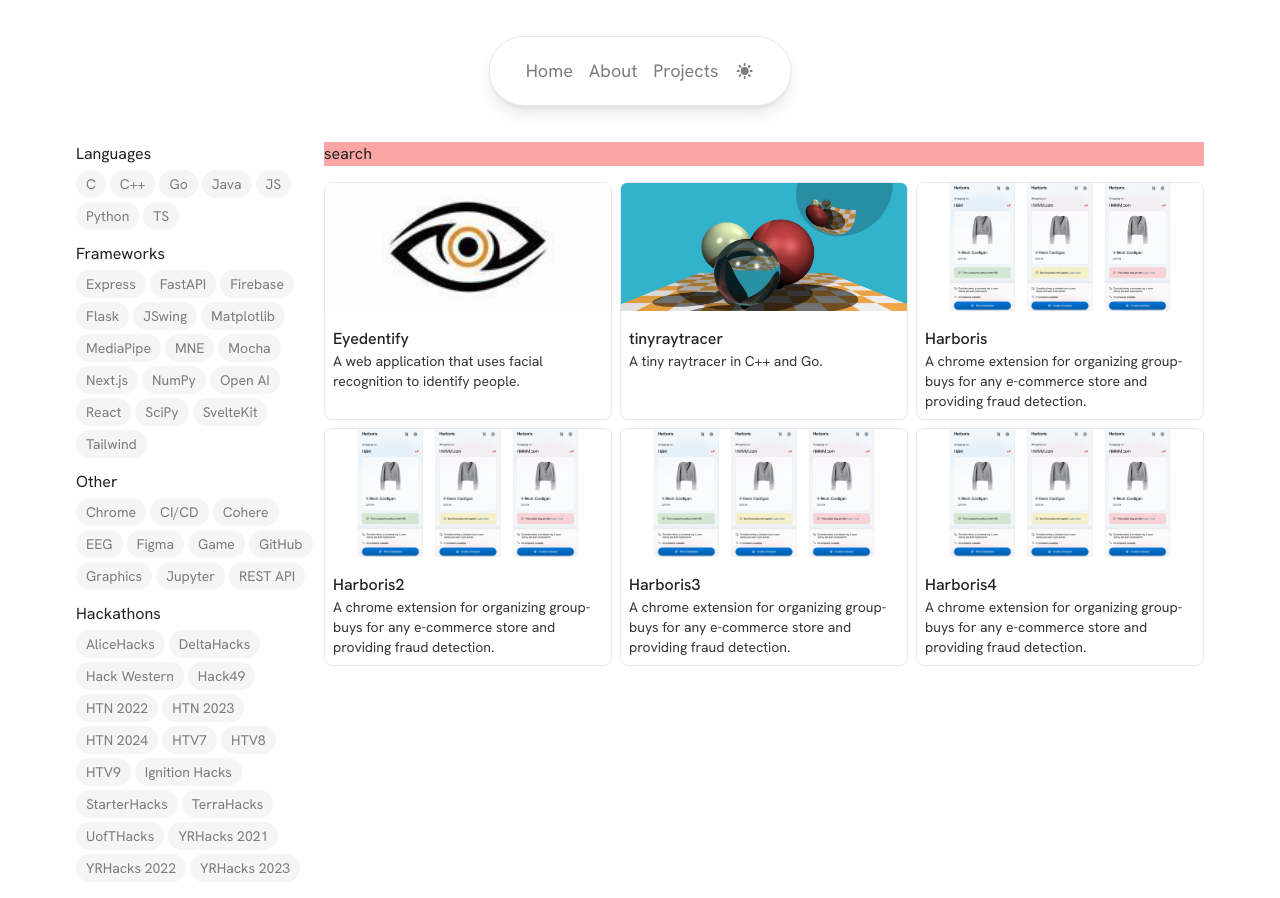
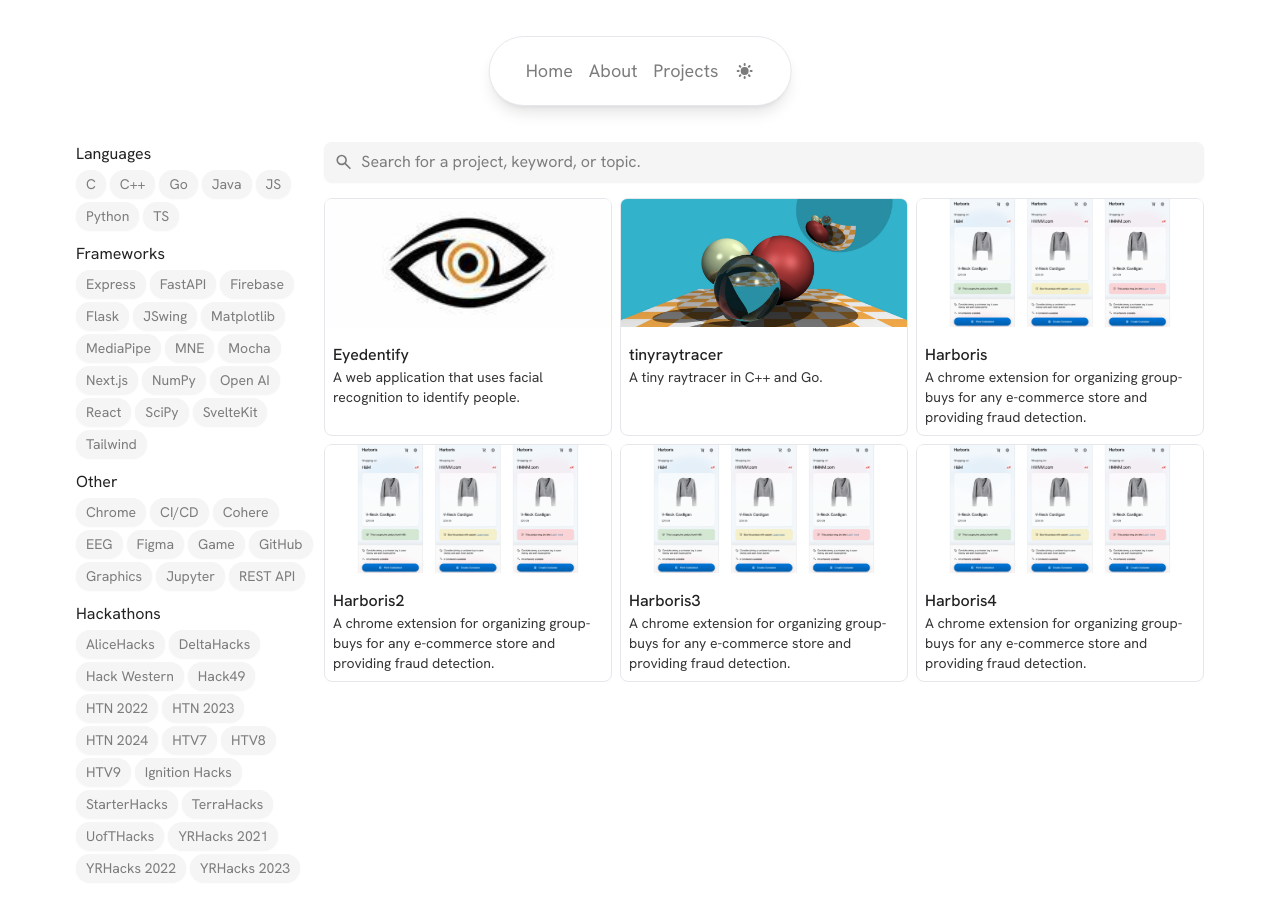
Before and after one commit to andrewchu16/andrewchu.ca, a Next.js app: page /projects in a window 1280 px wide. Built offline with nearby package versions, Linux system fonts and the light colour scheme.

Commit message:
Implement filtering by keyword and search query

```diff
--- a/src/app/projects/page.tsx
+++ b/src/app/projects/page.tsx
@@ -22,6 +22,8 @@ export default function Projects() {
     ),
   });
 
+  const [searchQuery, setSearchQuery] = useState("");
+
   return (
     <>
       <div className="pt-[126px] flex items-center justify-center">
@@ -30,8 +32,11 @@ export default function Projects() {
             <ProjectFilter filters={filters} setFilters={setFilters} />
           </div>
           <div className="flex flex-col gap-4">
-            <ProjectSearch />
-            <ProjectGallery />
+            <ProjectSearch
+              searchQuery={searchQuery}
+              setSearchQuery={setSearchQuery}
+            />
+            <ProjectGallery filters={filters} searchQuery={searchQuery} />
           </div>
         </div>
       </div>
--- /dev/null
+++ b/src/components/icons/SearchIcon.tsx
@@ -0,0 +1,11 @@
+export default function SearchIcon({ className }: { className?: string }) {
+  return (
+    <svg
+      className={className}
+      xmlns="http://www.w3.org/2000/svg"
+      viewBox="0 -960 960 960"
+    >
+      <path d="M784-120 532-372q-30 24-69 38t-83 14q-109 0-184.5-75.5T120-580q0-109 75.5-184.5T380-840q109 0 184.5 75.5T640-580q0 44-14 83t-38 69l252 252-56 56ZM380-400q75 0 127.5-52.5T560-580q0-75-52.5-127.5T380-760q-75 0-127.5 52.5T200-580q0 75 52.5 127.5T380-400Z" />
+    </svg>
+  );
+}
--- a/src/components/project-filter/ProjectFilter.tsx
+++ b/src/components/project-filter/ProjectFilter.tsx
@@ -24,7 +24,7 @@ function ProjectFilterCategory({
         {tags.map((tag: Tag) => (
           <label
             key={tag.long}
-            className={`text-sm rounded-full px-2.5 py-1 hover:text-body cursor-pointer ${
+            className={`text-sm rounded-full px-2.5 py-1 hover:text-body cursor-pointer shadow-sm ${
               filters[tag.long]
                 ? "dark:bg-neutral-600 bg-neutral-200 text-body"
                 : "dark:bg-neutral-700 bg-neutral-100 text-secondary"
--- a/src/components/project-gallery/ProjectGallery.tsx
+++ b/src/components/project-gallery/ProjectGallery.tsx
@@ -1,12 +1,41 @@
 import projects from "@/data/projects";
 import ProjectCard from "./components/ProjectCard";
+import { useEffect, useState } from "react";
 
-export default function ProjectGallery() {
+interface ProjectGalleryProps {
+  searchQuery: string;
+  filters: Record<string, boolean>;
+}
+
+export default function ProjectGallery({
+  searchQuery,
+  filters,
+}: ProjectGalleryProps) {
+  const [filteredProjects, setFilteredProjects] = useState(projects);
+
+  useEffect(() => {
+    const newFilteredProjects = projects.filter((project) => {
+      const matchesSearchQuery =
+        searchQuery === "" ||
+        project.name.toLowerCase().includes(searchQuery.toLowerCase()) ||
+        project.tags.some((tag) => tag.long.toLowerCase().includes(searchQuery.toLowerCase()));
+
+      const matchesFilters =
+        project.tags.some((tag) => filters[tag.long]) ||
+        Object.values(filters).every((value) => !value);
+
+      return matchesSearchQuery && matchesFilters;
+    });
+
+    setFilteredProjects(newFilteredProjects);
+  }, [searchQuery, filters]);
+
   return (
     <div className="grid lg:grid-cols-3 gap-2 sm:grid-cols-2 grid-cols-1">
-      {projects.map((project) => (
+      {filteredProjects.map((project) => (
         <ProjectCard project={project} key={project.name} />
       ))}
+      <div className="lg:min-w-72 lg:max-w-72 w-full max-w-84"></div>
     </div>
   );
 }
--- a/src/components/project-gallery/components/ProjectCard.tsx
+++ b/src/components/project-gallery/components/ProjectCard.tsx
@@ -4,7 +4,7 @@ import Image from "next/image";
 
 export default function ProjectCard({ project }: { project: Project }) {
   return (
-    <div className="rounded-lg flex flex-col lg:max-w-72 w-full max-w-84 dark:border-0 dark:shadow-sm dark:shadow-neutral-700 border dark:border-secondary gap-2">
+    <div className="rounded-lg flex flex-col lg:min-w-72 lg:max-w-72 w-full max-w-84 dark:border-0 dark:shadow-sm dark:shadow-neutral-700 border dark:border-secondary gap-2">
       <div className="relative w-full h-32 rounded-t-md overflow-hidden">
         <Image
           src={project.image}
--- a/src/components/project-search/ProjectSearch.tsx
+++ b/src/components/project-search/ProjectSearch.tsx
@@ -1,5 +1,23 @@
-export default function ProjectSearch() {
-  return <div className="bg-red-300">
-    search
-  </div>
+import SearchIcon from "../icons/SearchIcon";
+
+interface ProjectSearchProps {
+  searchQuery: string;
+  setSearchQuery: (query: string) => void;
 }
+
+export default function ProjectSearch({
+  searchQuery,
+  setSearchQuery,
+}: ProjectSearchProps) {
+  return (
+    <label className="focus-within:ring-1 dark:focus-within:ring-primary focus-within:ring-neutral-600 focus-within:ring-opacity-30 w-full flex items-center gap-2 shadow-sm text-body p-2.5 dark:bg-neutral-700 bg-neutral-100 rounded-lg h-10 fill-secondary">
+      <SearchIcon className="h-full" />
+      <input
+        value={searchQuery}
+        onChange={(e) => setSearchQuery(e.target.value)}
+        placeholder="Search for a project, keyword, or topic."
+        className="placeholder:text-secondary focus:outline-none w-full bg-transparent"
+      />
+    </label>
+  );
+}
--- a/src/data/projects.ts
+++ b/src/data/projects.ts
@@ -18,10 +18,10 @@ const projects: Project[] = [
       tag.hackathon["YRHacks 2023"],
       tag.language.Python,
       tag.framework.Flask,
-      tag.other.MediaPipe,
+      tag.framework.MediaPipe,
       tag.framework.TailwindCSS,
       tag.framework.React,
-      tag.other["REST API"],
+      tag.other["RESTful API"],
       tag.language.TypeScript,
     ],
   },
```
Also changed, not shown: src/data/tags.ts (line endings or trailing spaces).
